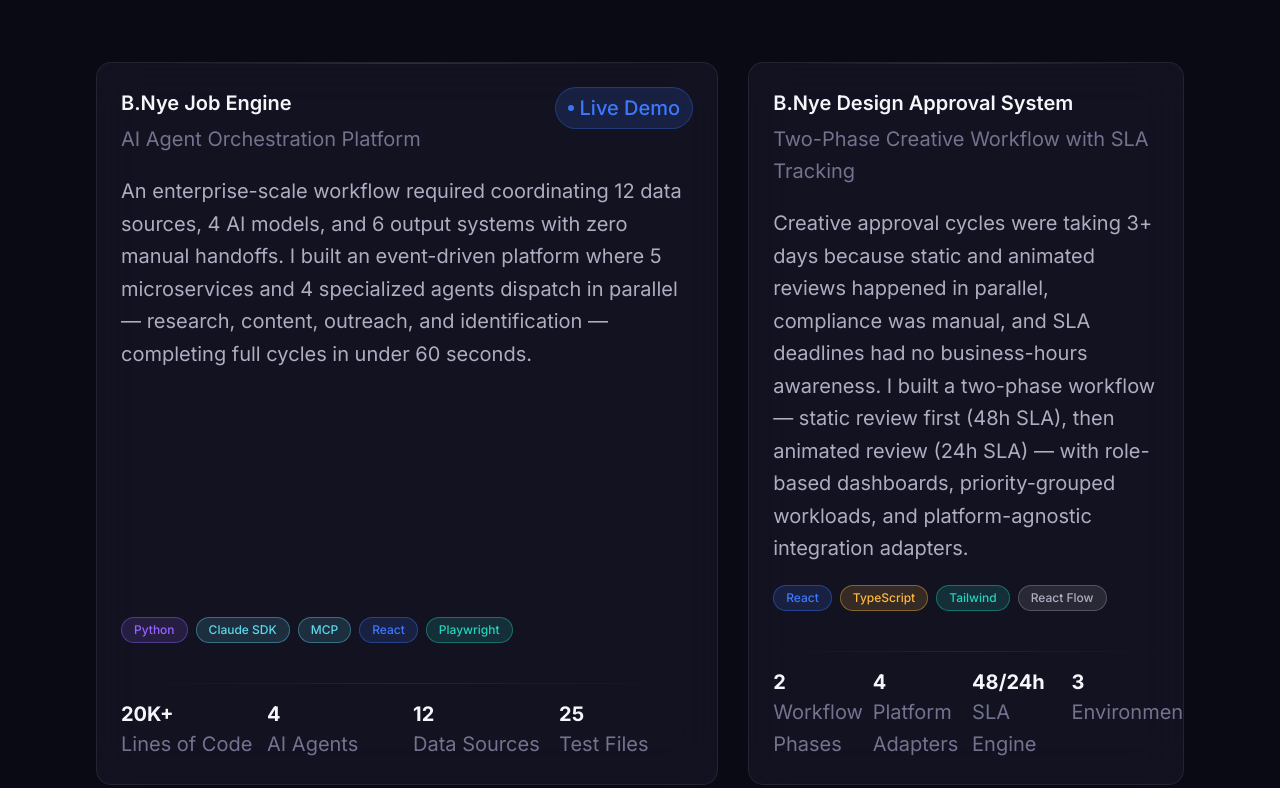
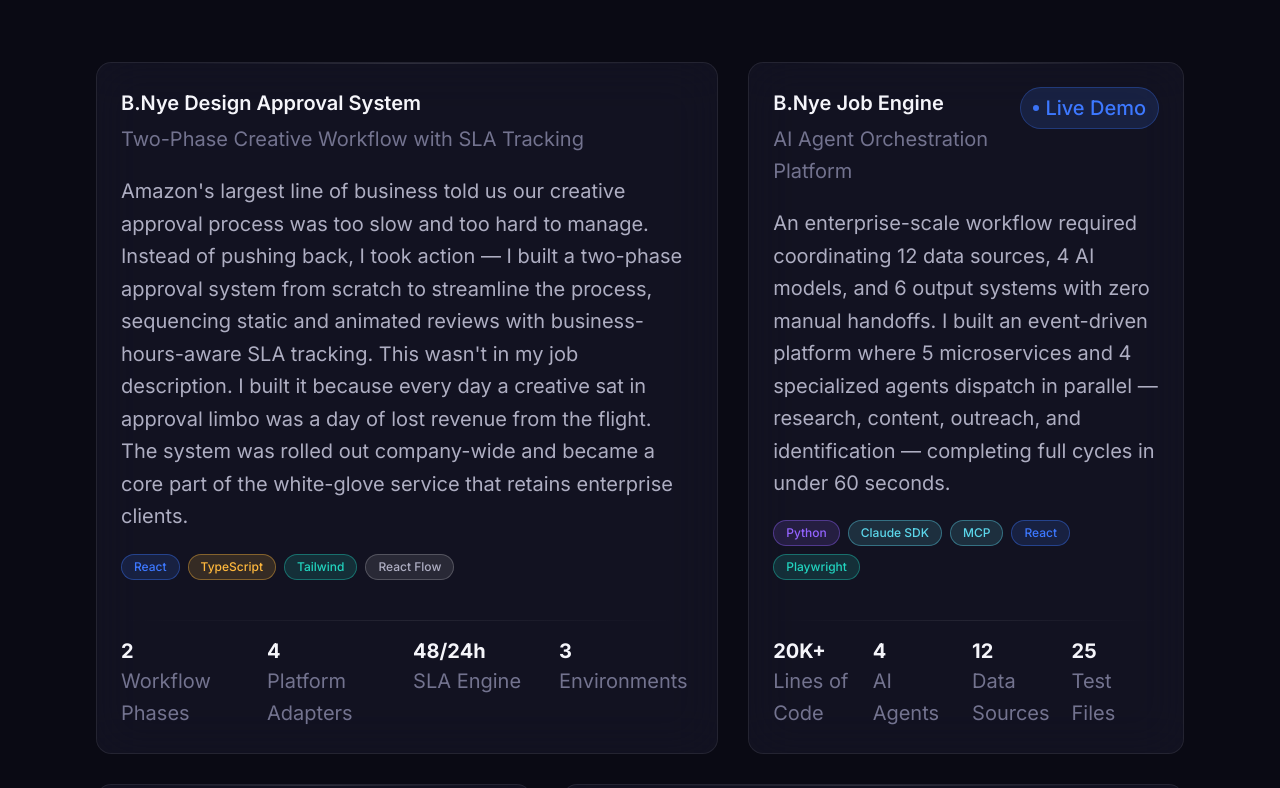
Before and after one commit to brandon-charles-novice-developer/bnye-command-center, a Next.js app: page / in a window 1280 px wide. Shown: the part 992-1780 px from the top of the page. Built offline with nearby package versions, Linux system fonts and the light colour scheme.

Commit message:
refactor: approval system to flagship #1, real business story

```diff
--- a/src/data/project-content.ts
+++ b/src/data/project-content.ts
@@ -28,11 +28,11 @@
 export const projectContent: Record<string, ProjectContent> = {
   "approval-engine": {
     slug: "approval-engine",
-    headline: "Creative approvals took 3 days because static and animated reviews ran blind. I built a two-phase system.",
+    headline: "Amazon's #1 LOB said our approvals were too slow. I built the system that fixed it — and it went company-wide.",
     problemStatement:
-      "Static mockups and animated demos were reviewed simultaneously with no dependency chain. Animated reviews started before static was even approved — wasting designer time on assets that got rejected. SLA deadlines ignored business hours, so a 48-hour SLA issued Friday at 5pm was technically due Sunday. The team needed sequential phases with real-world deadline tracking.",
+      "Amazon's largest line of business flagged creative approvals as a bottleneck — too slow, too hard to manage. Static and animated reviews ran in parallel with no dependency chain. Designers were building animated demos for creatives that hadn't even passed static review. SLA deadlines ignored business hours. Every day a creative sat in approval limbo was a day of lost revenue from the campaign flight. This wasn't a technology problem — it was a process problem that no one in my role was expected to solve.",
     solutionNarrative:
-      "I built a two-phase approval workflow: static review first (48h SLA), animated review only after static approval (24h SLA per revision). SLA calculations respect business hours (M-F, 9am-6pm EST). Role-based dashboards show different views for internal teams vs. external clients. Priority grouping by business impact — not arbitrary urgency — so the team works on what matters first. Four platform adapters route approved assets to any downstream system.",
+      "I took action anyway. I built a two-phase approval system from scratch: static review first (48h SLA), animated review only after static approval (24h SLA per revision). SLA calculations respect business hours (M-F, 9am-6pm EST). Priority grouping by business impact ensures the team works on revenue-critical creatives first. The system turned a client complaint into a competitive advantage — it was rolled out company-wide and became a core part of the white-glove service model that retains enterprise accounts.",
     architectureNodes: [
       { id: "workflow", label: "Approval Workflow", description: "8-state machine: Draft → Review → Approved → Integrated → Active", type: "service" },
       { id: "content-dir", label: "Content Director", description: "Claude Sonnet — generates optimized content from briefs", type: "agent" },
--- a/src/data/projects.ts
+++ b/src/data/projects.ts
@@ -16,6 +16,25 @@
 
 export const projects: readonly Project[] = [
   {
+    slug: "approval-engine",
+    title: "B.Nye Design Approval System",
+    subtitle: "Two-Phase Creative Workflow with SLA Tracking",
+    description:
+      "Amazon's largest line of business told us our creative approval process was too slow and too hard to manage. Instead of pushing back, I took action — I built a two-phase approval system from scratch to streamline the process, sequencing static and animated reviews with business-hours-aware SLA tracking. This wasn't in my job description. I built it because every day a creative sat in approval limbo was a day of lost revenue from the flight. The system was rolled out company-wide and became a core part of the white-glove service that retains enterprise clients.",
+    demo: "showcase",
+    stack: ["React", "TypeScript", "Tailwind", "React Flow"],
+    repoUrl: "https://github.com/brandon-charles-novice-developer/bnye-design-approval",
+    liveUrl: "https://bnye-design-approval.vercel.app",
+    metrics: [
+      { label: "Workflow Phases", value: "2" },
+      { label: "Platform Adapters", value: "4" },
+      { label: "SLA Engine", value: "48/24h" },
+      { label: "Environments", value: "3" },
+    ],
+    accentColor: "var(--accent-purple)",
+    designPattern: "Ethical UX / SLA-Driven Workflow",
+  },
+  {
     slug: "job-engine",
     title: "B.Nye Job Engine",
     subtitle: "AI Agent Orchestration Platform",
@@ -33,25 +52,6 @@
     ],
     accentColor: "var(--accent-primary)",
     designPattern: "Generative UI + Agentic AI",
-  },
-  {
-    slug: "approval-engine",
-    title: "B.Nye Design Approval System",
-    subtitle: "Two-Phase Creative Workflow with SLA Tracking",
-    description:
-      "Creative approval cycles were taking 3+ days because static and animated reviews happened in parallel, compliance was manual, and SLA deadlines had no business-hours awareness. I built a two-phase workflow — static review first (48h SLA), then animated review (24h SLA) — with role-based dashboards, priority-grouped workloads, and platform-agnostic integration adapters.",
-    demo: "showcase",
-    stack: ["React", "TypeScript", "Tailwind", "React Flow"],
-    repoUrl: "https://github.com/brandon-charles-novice-developer/bnye-design-approval",
-    liveUrl: "https://bnye-design-approval.vercel.app",
-    metrics: [
-      { label: "Workflow Phases", value: "2" },
-      { label: "Platform Adapters", value: "4" },
-      { label: "SLA Engine", value: "48/24h" },
-      { label: "Environments", value: "3" },
-    ],
-    accentColor: "var(--accent-purple)",
-    designPattern: "Ethical UX / SLA-Driven Workflow",
   },
   {
     slug: "retail-dashboard",
```
